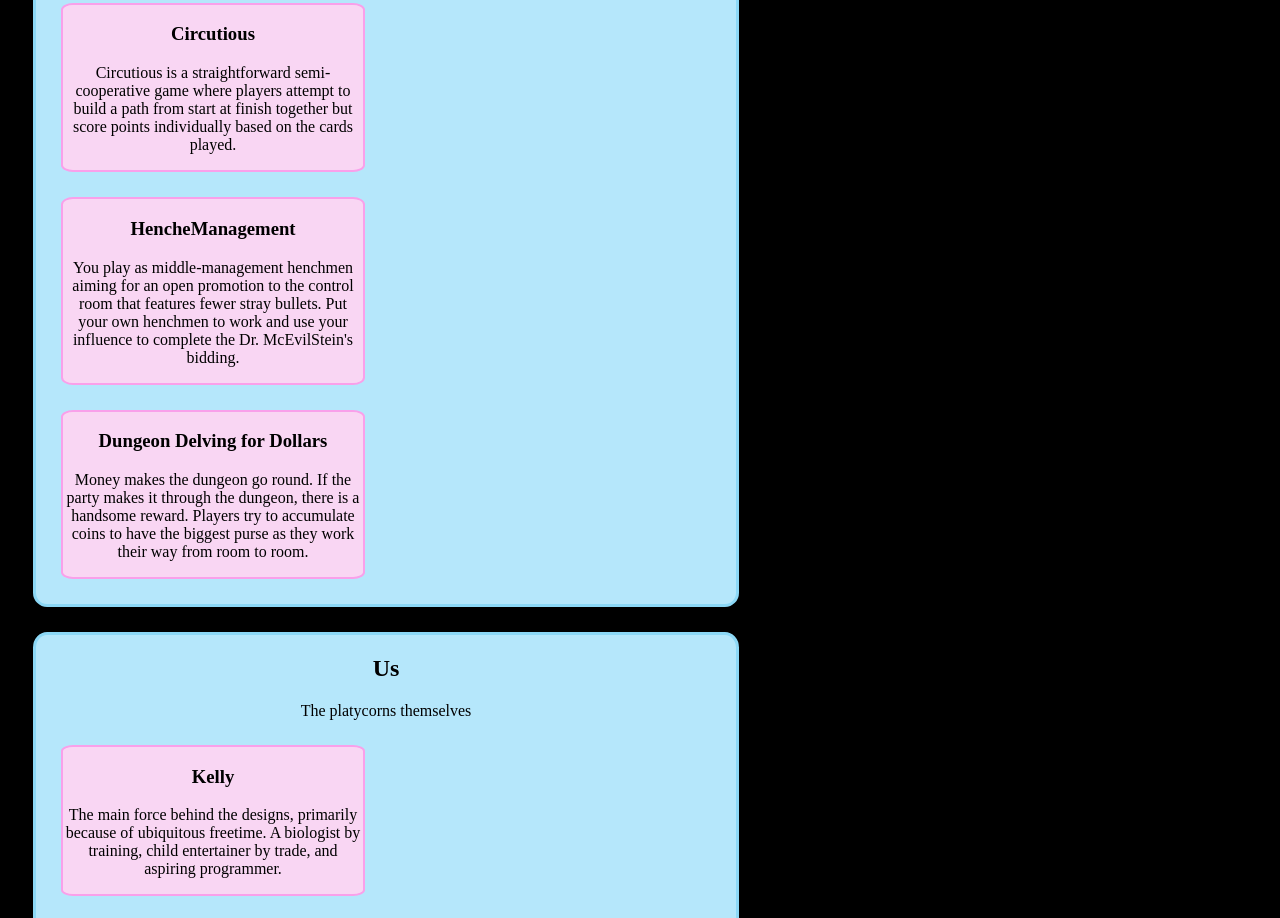
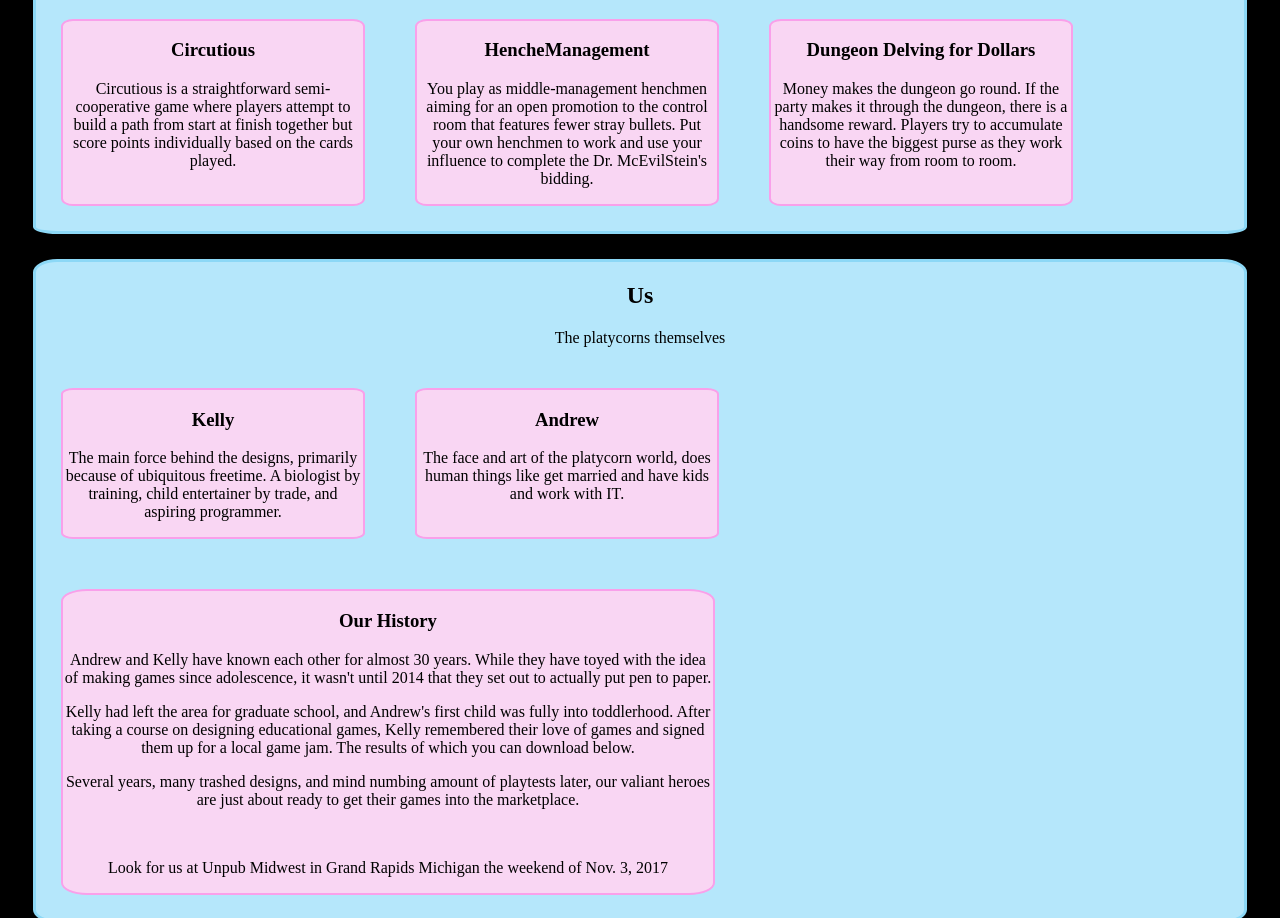
Before and after one commit to KelHougland/html-me-something, a plain HTML site: page index.html in a window 1280 px wide. Shown: the part 233-1151 px from the top of the page. Drawn offline with Linux system fonts and the light colour scheme.

Commit message:
Made it prettier

```diff
--- a/index.html
+++ b/index.html
@@ -16,8 +16,10 @@
 
         <main>
 
+            <div>
                 <h2>Our Games</h2>
                 <p> All of our games are currently in development</p>
+            </div>
 
             <article>
                 <h3>Circutious</h3>
@@ -37,9 +39,10 @@
         </main>
 
         <main>
-
+            <div>
                 <h2>Us</h2>
                 <p>The platycorns themselves</p>
+            </div>
 
             <article>
 
@@ -57,12 +60,16 @@
 
             <div>
 
+                <div>
+
                     <h3>Our History</h3>
                     <p>Andrew and Kelly have known each other for almost 30 years. While they have toyed with the idea of making games since adolescence, it wasn't until 2014 that they set out to actually put pen to paper.</p>
                     <p>Kelly had left the area for graduate school, and Andrew's first child was fully into toddlerhood. After taking a course on designing educational games, Kelly remembered their love of games and signed them up for a local game jam. The results of which you can download below.</p>
                     <p>Several years, many trashed designs, and mind numbing amount of playtests later, our valiant heroes are just about ready to get their games into the marketplace.</p>
                     <br>
                     <p>Look for us at Unpub Midwest in Grand Rapids Michigan the weekend of Nov. 3, 2017</p>
+
+                </div>
 
             </div>
 
--- a/style.css
+++ b/style.css
@@ -14,8 +14,10 @@ body {
 }
 
 main {
-    width: 700px;
-    align-self: center;
+    display: flex;
+    align-content: flex-start;
+    flex-direction: row;
+    flex-wrap: wrap;
     background-color: #B5E7FB;
     border-radius: 2%;
     border: 3px solid #8CD8F6;
@@ -34,6 +36,11 @@ article {
 }
 
 div {
+    flex-basis: 100%;
+    text-align: center;
+}
+
+div div {
     width: 650px;
     align-self: auto;
     text-align: center;
```
Lines whose indentation alone changed are shown as unchanged.
